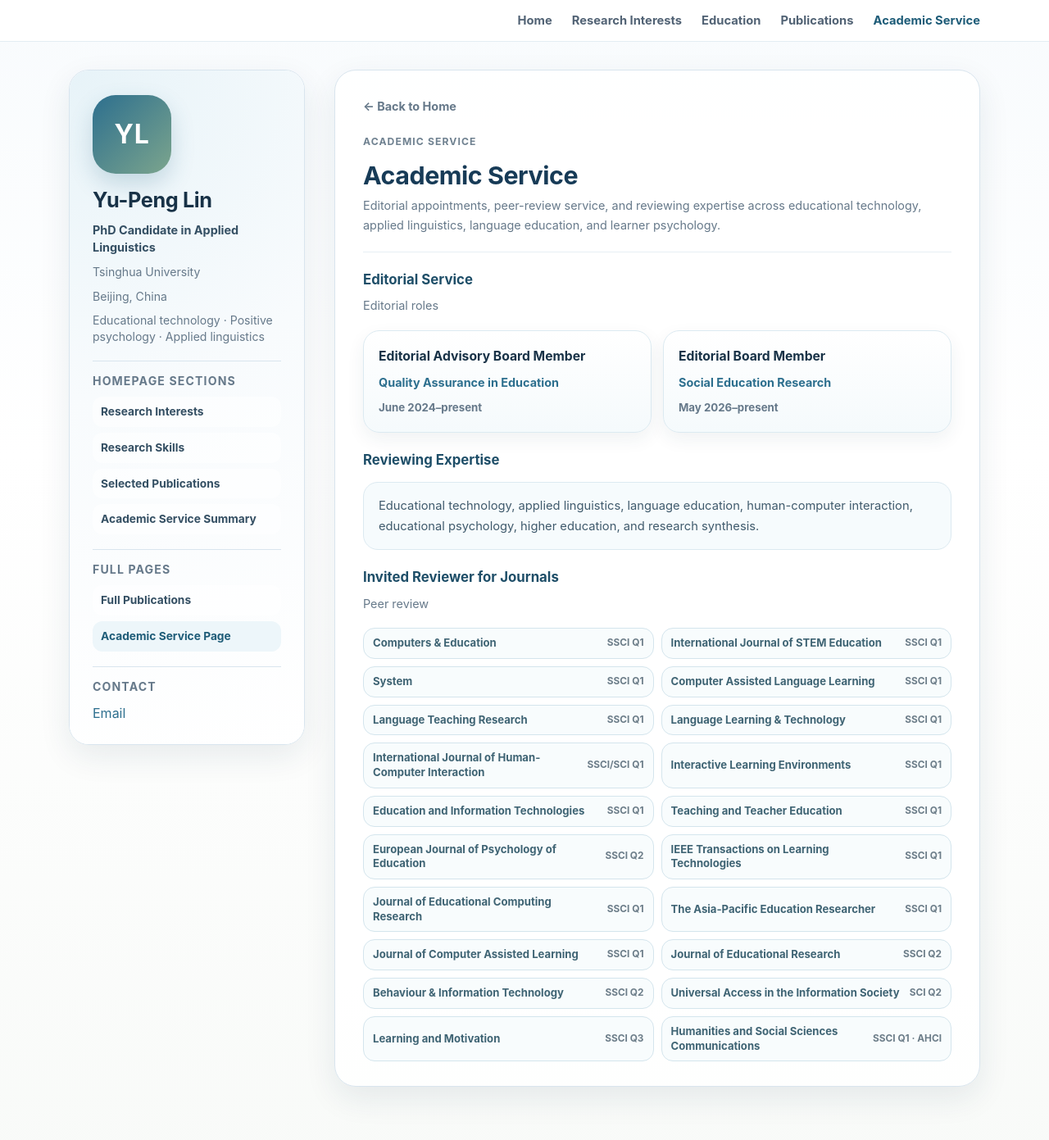
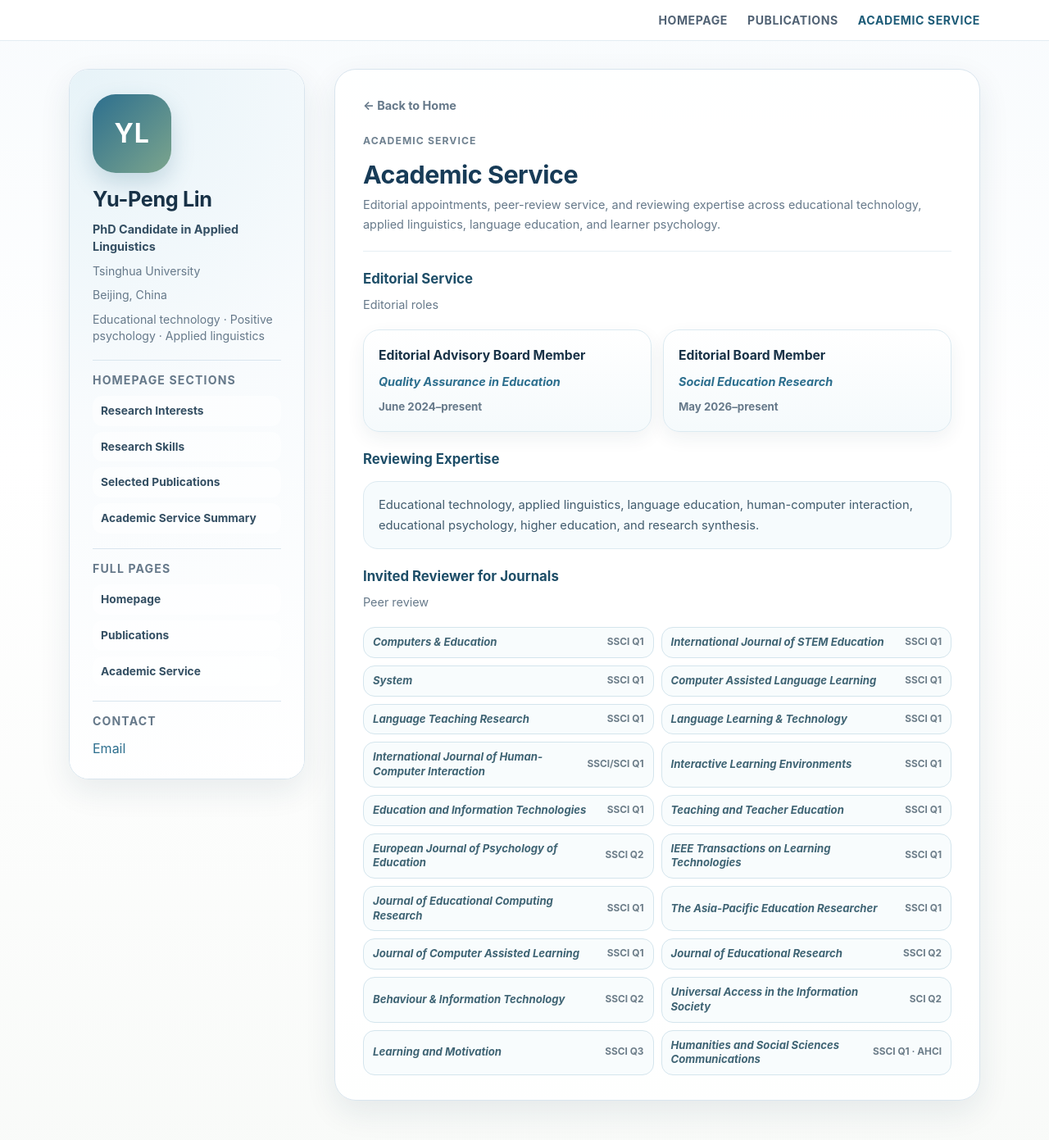
Before and after one commit to yupenglin-appling/yupenglin-appling.github.io, a Jekyll site: the page academic-service/index.html, which Jekyll copies as it is, in a window 1280 px wide and 1400 px high. Shown: the top 1391 px of the window at 82% size. Built offline with Jekyll 4.4.1, drawn with Linux system fonts in a browser that asks for light colours.

```diff
--- a/_includes/author-profile.html
+++ b/_includes/author-profile.html
@@ -16,8 +16,9 @@
 
   <div class="side-block side-nav" aria-label="Full pages">
     <p class="side-title">Full pages</p>
-    <a href="/publications/">Full Publications</a>
-    <a href="/academic-service/">Academic Service Page</a>
+    <a href="/">Homepage</a>
+    <a href="/publications/">Publications</a>
+    <a href="/academic-service/">Academic Service</a>
   </div>
 
   <div class="side-block">
--- a/academic-service/index.html
+++ b/academic-service/index.html
@@ -58,8 +58,9 @@
 
     .topbar a {
       color: #526375;
-      font-size: 0.92rem;
-      font-weight: 650;
+      font-size: 0.88rem;
+      font-weight: 750;
+      letter-spacing: .04em;
     }
 
     .topbar a:hover, .topbar a.active { color: var(--accent-dark); text-decoration: none; }
@@ -303,6 +304,12 @@
       font-weight: 700;
     }
 
+    .service-role-card .venue,
+    .service-role-card .venue a,
+    .journal-pill .journal-name {
+      font-style: italic;
+    }
+
     .service-role-card .time {
       margin: 0;
       color: var(--muted);
@@ -367,11 +374,9 @@
 <body>
   <header class="topbar" aria-label="Main navigation">
     <nav class="topbar-inner">
-      <a href="/" class="">Home</a>
-      <a href="/#research-interests" class="">Research Interests</a>
-      <a href="/#education" class="">Education</a>
-      <a href="/publications/" class="">Publications</a>
-      <a href="/academic-service/" class="active">Academic Service</a>
+      <a href="/">HOMEPAGE</a>
+      <a href="/publications/">PUBLICATIONS</a>
+      <a href="/academic-service/" class="active">ACADEMIC SERVICE</a>
     </nav>
   </header>
 
@@ -396,8 +401,9 @@
 
         <div class="side-block side-nav" aria-label="Full pages">
           <p class="side-title">Full pages</p>
-          <a href="/publications/">Full Publications</a>
-          <a href="/academic-service/" class="active">Academic Service Page</a>
+          <a href="/">Homepage</a>
+          <a href="/publications/">Publications</a>
+          <a href="/academic-service/">Academic Service</a>
         </div>
 
         <div class="side-block">
@@ -439,26 +445,26 @@
         <h3>Invited Reviewer for Journals</h3>
         <p class="subtitle">Peer review</p>
         <div class="journal-grid">
-          <div class="journal-pill"><span>Computers &amp; Education</span><span>SSCI Q1</span></div>
-          <div class="journal-pill"><span>International Journal of STEM Education</span><span>SSCI Q1</span></div>
-          <div class="journal-pill"><span>System</span><span>SSCI Q1</span></div>
-          <div class="journal-pill"><span>Computer Assisted Language Learning</span><span>SSCI Q1</span></div>
-          <div class="journal-pill"><span>Language Teaching Research</span><span>SSCI Q1</span></div>
-          <div class="journal-pill"><span>Language Learning &amp; Technology</span><span>SSCI Q1</span></div>
-          <div class="journal-pill"><span>International Journal of Human-Computer Interaction</span><span>SSCI/SCI Q1</span></div>
-          <div class="journal-pill"><span>Interactive Learning Environments</span><span>SSCI Q1</span></div>
-          <div class="journal-pill"><span>Education and Information Technologies</span><span>SSCI Q1</span></div>
-          <div class="journal-pill"><span>Teaching and Teacher Education</span><span>SSCI Q1</span></div>
-          <div class="journal-pill"><span>European Journal of Psychology of Education</span><span>SSCI Q2</span></div>
-          <div class="journal-pill"><span>IEEE Transactions on Learning Technologies</span><span>SSCI Q1</span></div>
-          <div class="journal-pill"><span>Journal of Educational Computing Research</span><span>SSCI Q1</span></div>
-          <div class="journal-pill"><span>The Asia-Pacific Education Researcher</span><span>SSCI Q1</span></div>
-          <div class="journal-pill"><span>Journal of Computer Assisted Learning</span><span>SSCI Q1</span></div>
-          <div class="journal-pill"><span>Journal of Educational Research</span><span>SSCI Q2</span></div>
-          <div class="journal-pill"><span>Behaviour &amp; Information Technology</span><span>SSCI Q2</span></div>
-          <div class="journal-pill"><span>Universal Access in the Information Society</span><span>SCI Q2</span></div>
-          <div class="journal-pill"><span>Learning and Motivation</span><span>SSCI Q3</span></div>
-          <div class="journal-pill"><span>Humanities and Social Sciences Communications</span><span>SSCI Q1 · AHCI</span></div>
+          <div class="journal-pill"><span class="journal-name">Computers &amp; Education</span><span>SSCI Q1</span></div>
+          <div class="journal-pill"><span class="journal-name">International Journal of STEM Education</span><span>SSCI Q1</span></div>
+          <div class="journal-pill"><span class="journal-name">System</span><span>SSCI Q1</span></div>
+          <div class="journal-pill"><span class="journal-name">Computer Assisted Language Learning</span><span>SSCI Q1</span></div>
+          <div class="journal-pill"><span class="journal-name">Language Teaching Research</span><span>SSCI Q1</span></div>
+          <div class="journal-pill"><span class="journal-name">Language Learning &amp; Technology</span><span>SSCI Q1</span></div>
+          <div class="journal-pill"><span class="journal-name">International Journal of Human-Computer Interaction</span><span>SSCI/SCI Q1</span></div>
+          <div class="journal-pill"><span class="journal-name">Interactive Learning Environments</span><span>SSCI Q1</span></div>
+          <div class="journal-pill"><span class="journal-name">Education and Information Technologies</span><span>SSCI Q1</span></div>
+          <div class="journal-pill"><span class="journal-name">Teaching and Teacher Education</span><span>SSCI Q1</span></div>
+          <div class="journal-pill"><span class="journal-name">European Journal of Psychology of Education</span><span>SSCI Q2</span></div>
+          <div class="journal-pill"><span class="journal-name">IEEE Transactions on Learning Technologies</span><span>SSCI Q1</span></div>
+          <div class="journal-pill"><span class="journal-name">Journal of Educational Computing Research</span><span>SSCI Q1</span></div>
+          <div class="journal-pill"><span class="journal-name">The Asia-Pacific Education Researcher</span><span>SSCI Q1</span></div>
+          <div class="journal-pill"><span class="journal-name">Journal of Computer Assisted Learning</span><span>SSCI Q1</span></div>
+          <div class="journal-pill"><span class="journal-name">Journal of Educational Research</span><span>SSCI Q2</span></div>
+          <div class="journal-pill"><span class="journal-name">Behaviour &amp; Information Technology</span><span>SSCI Q2</span></div>
+          <div class="journal-pill"><span class="journal-name">Universal Access in the Information Society</span><span>SCI Q2</span></div>
+          <div class="journal-pill"><span class="journal-name">Learning and Motivation</span><span>SSCI Q3</span></div>
+          <div class="journal-pill"><span class="journal-name">Humanities and Social Sciences Communications</span><span>SSCI Q1 · AHCI</span></div>
         </div>
       </section>
     </main>
```
Also changed, not shown: _data/navigation.yml (+3 -8 lines), index.html (+23 -17 lines), publications/index.html (+15 -9 lines), README_UPLOAD.md.
